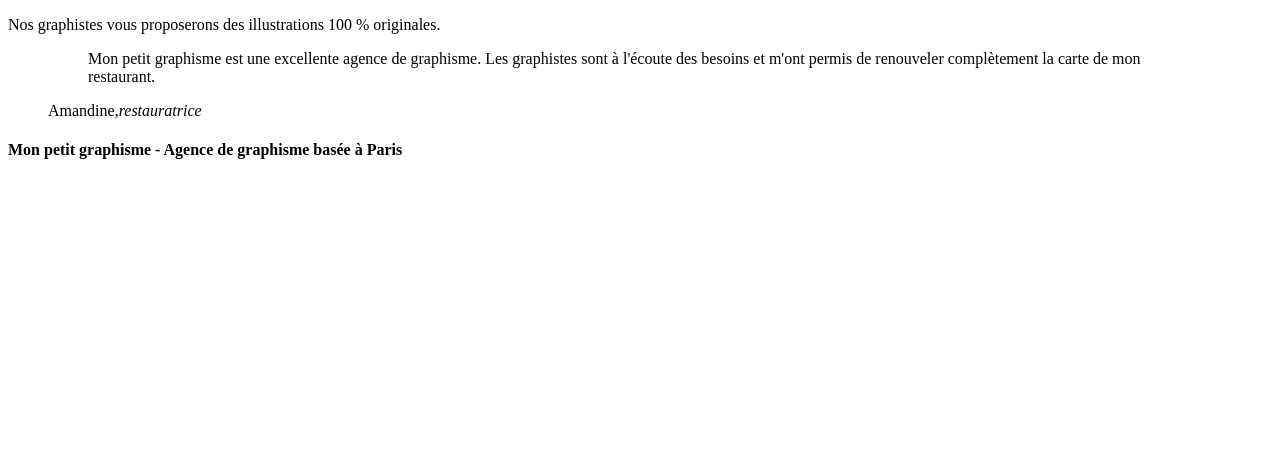
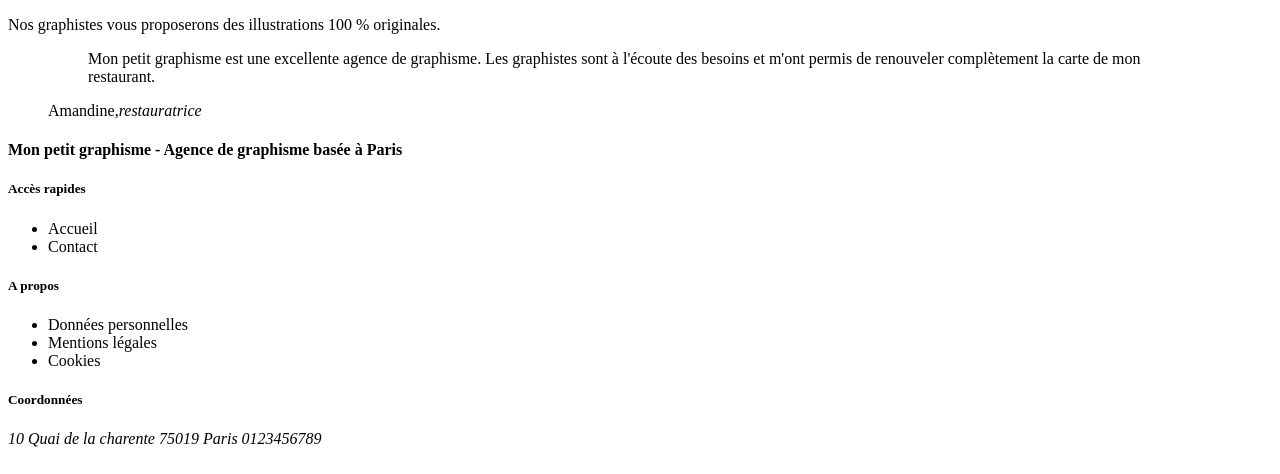
Before and after one commit to dieumercy95/devetmoi, a plain HTML site: page index.html in a window 1280 px wide. Shown: the part 510-984 px from the top of the page. Before the commit the page ends 800 px from the top, so only its background shows below. Drawn offline with Linux system fonts and the light colour scheme.

Commit message:
ajout de la nav

```diff
--- a/index.html
+++ b/index.html
@@ -98,6 +98,31 @@
             <i class="fab fa-instagram-square"></i>
 
         </div>
+        <nav>
+            <div id="nav">
+                <h5>Accès rapides</h5>
+                <ul>
+                    <li>Accueil</li>
+                    <li>Contact</li>
+                </ul>
+            </div>
+            <div id="nav">
+                <h5>A propos</h5>
+                <ul>
+                    <li>Données personnelles</li>
+                    <li>Mentions légales</li>
+                    <li>Cookies</li>
+                </ul>
+            </div>
+            <div id="nav">
+                <h5>Coordonnées</h5>
+                <address>10 Quai de la charente
+                    75019 Paris
+                    0123456789
+                </address>
+
+            </div>
+        </nav>
     </footer>
 
   </body>
```
